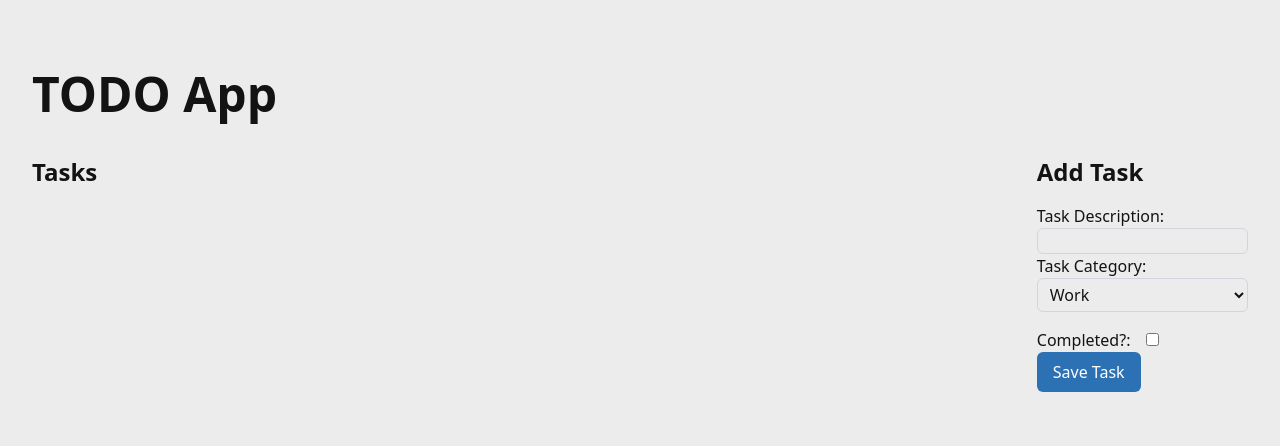
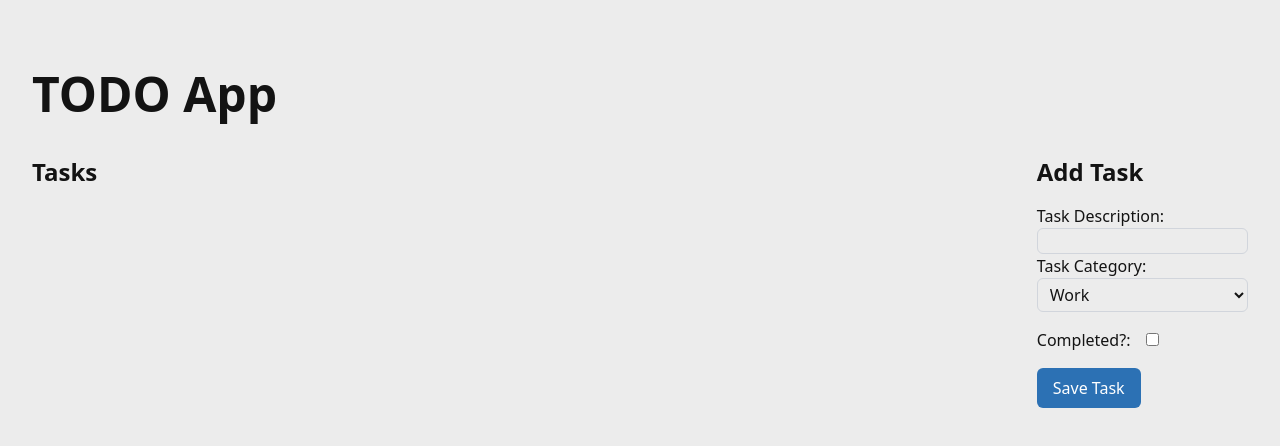
Before and after one commit to davidcraig/todo-app-challenge, a React (Vite) app: page / in a window 1280 px wide. Shown: the top 446 px of the page. Built offline with nearby package versions, Linux system fonts and the light colour scheme.

Commit message:
Add margin top to save button

```diff
--- a/src/components/AddTaskForm.tsx
+++ b/src/components/AddTaskForm.tsx
@@ -84,7 +84,7 @@ export function AddTaskForm({ onAddTask }: TaskFormProps) {
           />
         </label>
 
-        <button type="submit" className="save">
+        <button type="submit" className="save mt-4">
           Save Task
         </button>
       </form>
```
